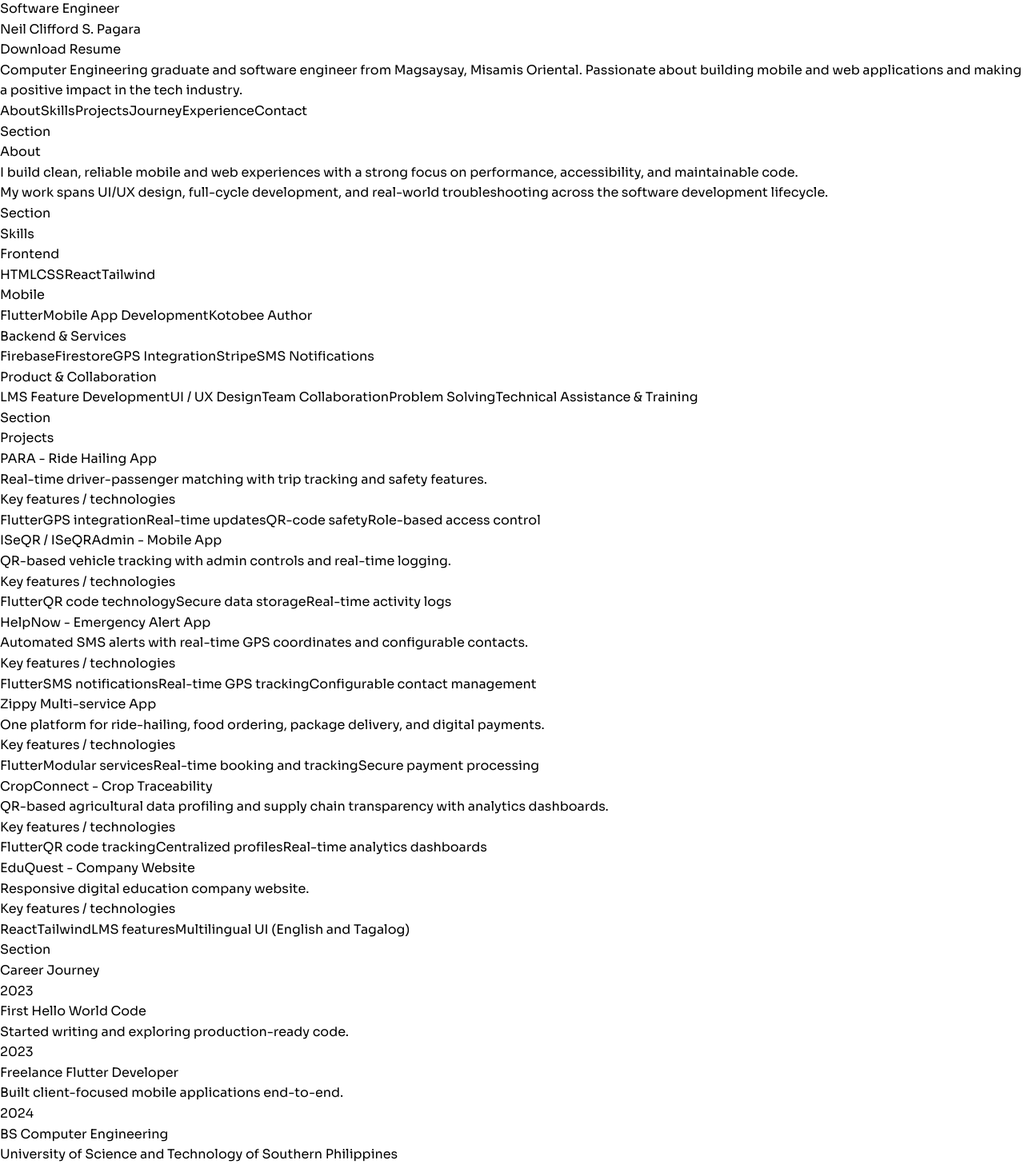
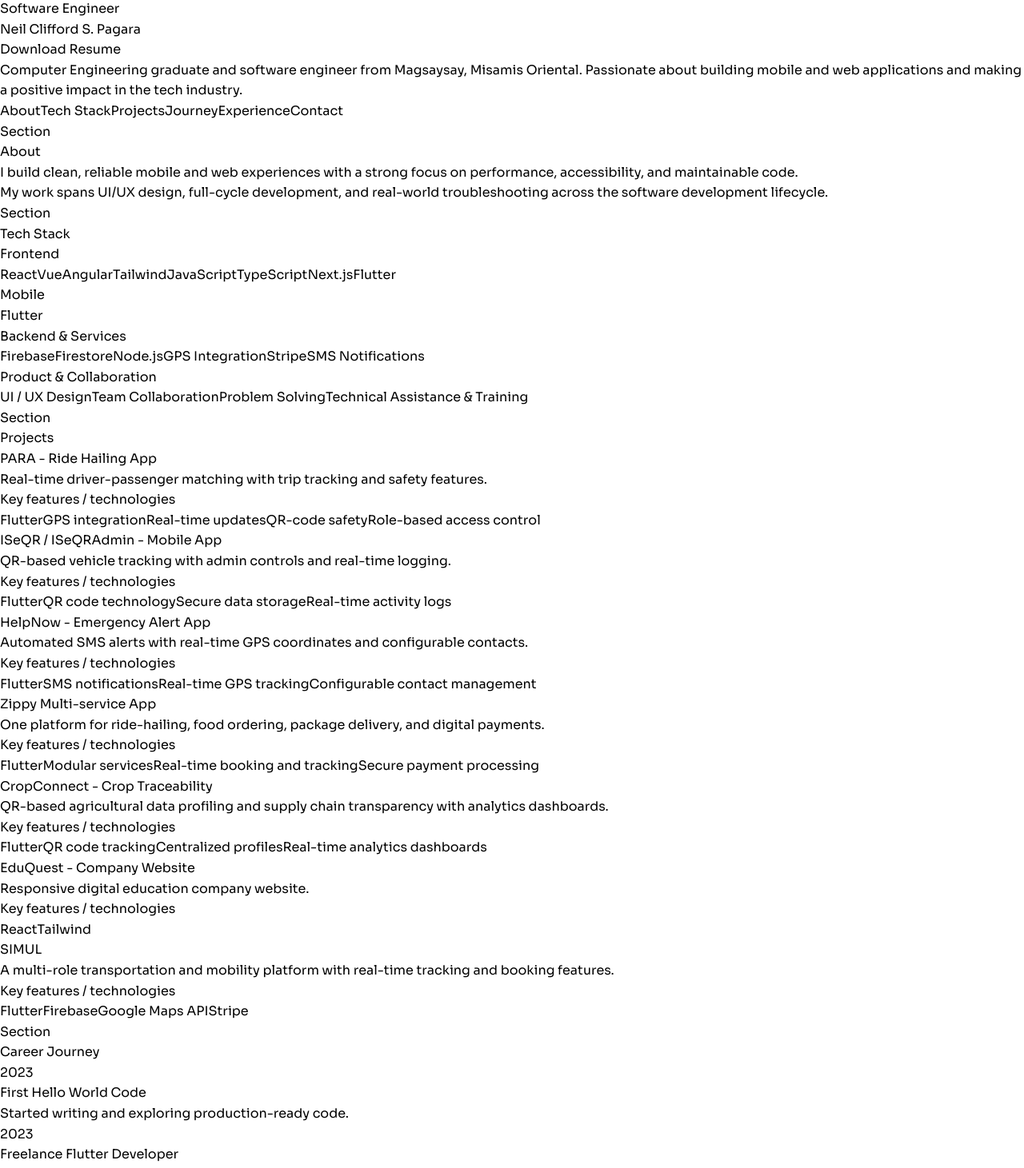
Before and after one commit to neilpagsss14/neil-pagara, a React (Vite) app: page / in a window 1280 px wide. Shown: the part 1082-2543 px from the top of the page at 80% size. Built offline with nearby package versions, Linux system fonts and the light colour scheme.

Commit message:
updated: experience information and rearrange in order

```diff
--- a/src/App.jsx
+++ b/src/App.jsx
@@ -62,7 +62,7 @@ export default function App() {
             <div className="mt-7 flex flex-wrap gap-3">
               {[
                 ['about', 'About'],
-                ['skills', 'Skills'],
+                ['skills', 'Tech Stack'],
                 ['projects', 'Projects'],
                 ['journey', 'Journey'],
                 ['experience', 'Experience'],
@@ -90,7 +90,7 @@ export default function App() {
           </div>
         </Section>
 
-        <Section id="skills" title="Skills">
+        <Section id="skills" title="Tech Stack">
           <TechGrid categories={resume.skills.categories} />
         </Section>
 
--- a/src/content/resumeData.js
+++ b/src/content/resumeData.js
@@ -15,17 +15,18 @@ export const resume = {
     categories: [
       {
         name: "Frontend",
-        items: ["HTML", "CSS", "React", "Tailwind"],
+        items: ["React", "Vue", "Angular", "Tailwind", "JavaScript", "TypeScript", "Next.js", "Flutter"],
       },
       {
         name: "Mobile",
-        items: ["Flutter", "Mobile App Development", "Kotobee Author"],
+        items: ["Flutter"],
       },
       {
         name: "Backend & Services",
         items: [
           "Firebase",
           "Firestore",
+          "Node.js",
           "GPS Integration",
           "Stripe",
           "SMS Notifications",
@@ -34,7 +35,6 @@ export const resume = {
       {
         name: "Product & Collaboration",
         items: [
-          "LMS Feature Development",
           "UI / UX Design",
           "Team Collaboration",
           "Problem Solving",
@@ -106,8 +106,16 @@ export const resume = {
       keyTech: [
         "React",
         "Tailwind",
-        "LMS features",
-        "Multilingual UI (English and Tagalog)",
+      ],
+    },
+    {
+      title: "SIMUL",
+      description: "A multi-role transportation and mobility platform with real-time tracking and booking features.",
+      keyTech: [
+        "Flutter",
+        "Firebase",
+        "Google Maps API",
+        "Stripe",
       ],
     },
   ],
@@ -173,6 +181,16 @@ export const resume = {
       ],
     },
     {
+      company: "Fligno Software Philippines, Inc",
+      role: "On the Job Training Software Developer",
+      dateRange: "Feb 2024 - Apr 2024",
+      highlights: [
+        "Contributed to development of web applications through coding, testing, and troubleshooting for improved stability.",
+        "Collaborated with the development team to enhance features and optimize application performance.",
+        "Improved overall application quality by participating in debugging and feature enhancement support.",
+      ],
+    },
+    {
       company: "Freelancer",
       role: "Flutter Developer",
       dateRange: "Jan 2023 - Present",
@@ -180,16 +198,6 @@ export const resume = {
         "Designed and developed responsive mobile applications tailored to client needs across devices and platforms.",
         "Delivered full-cycle development (front-end and back-end) and reduced downtime through iterative improvements.",
         "Optimized performance, accessibility, and usability to improve user experience and adoption.",
-      ],
-    },
-    {
-      company: "Fligno Software Philippines, Inc",
-      role: "On the Job Training Software Developer",
-      dateRange: "Feb 2024 - Apr 2024",
-      highlights: [
-        "Contributed to development of web applications through coding, testing, and troubleshooting for improved stability.",
-        "Collaborated with the development team to enhance features and optimize application performance.",
-        "Improved overall application quality by participating in debugging and feature enhancement support.",
       ],
     },
   ],
```
